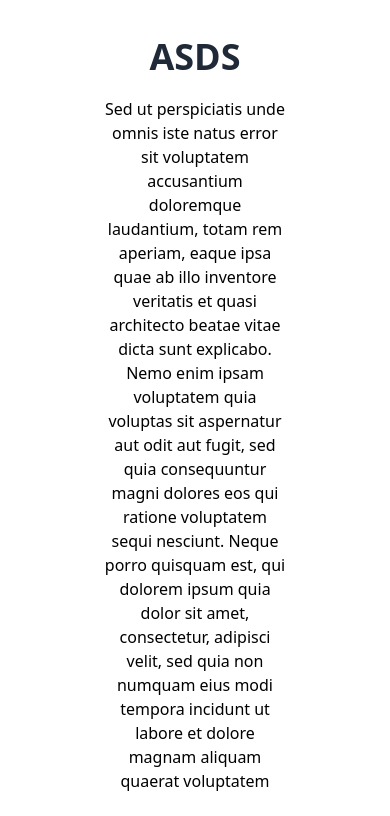
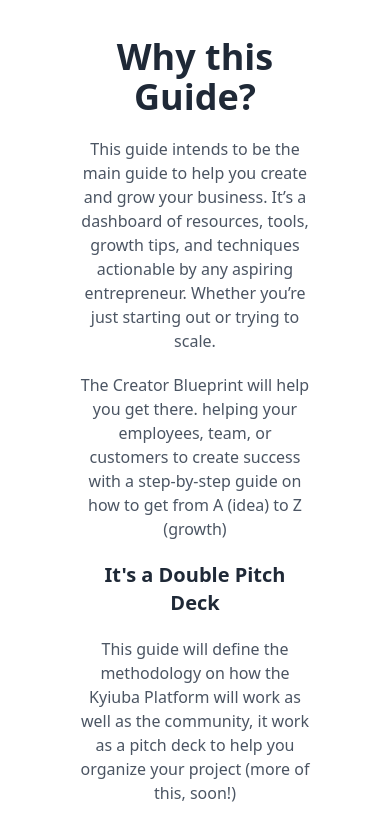
Before and after one commit to Sorvereign/kyiuba, a website: page src/index.html in a window 390 px wide. Shown: the part 4108-4924 px from the top of the page. Drawn offline with nearby package versions, Linux system fonts and the light colour scheme.

Commit message:
Update index.html

```diff
--- a/src/index.html
+++ b/src/index.html
@@ -177,12 +177,22 @@
       <img src="https://i.imgur.com/sSL3vqp.png" data-aos="fade-up" />
     </div>
 
-    <div class="w-4/5 sm:w-1/3 text-center md:text-left" data-aos="fade-left">
+    <div class="w-full md:w-1/3 text-center md:text-left" data-aos="fade-right">
       <h1 class="font-bold text-4xl text-gray-800">
-        ASDS
+        Why this Guide?
       </h1>
-      <p class="mt-5">
-        Sed ut perspiciatis unde omnis iste natus error sit voluptatem accusantium doloremque laudantium, totam rem aperiam, eaque ipsa quae ab illo inventore veritatis et quasi architecto beatae vitae dicta sunt explicabo. Nemo enim ipsam voluptatem quia voluptas sit aspernatur aut odit aut fugit, sed quia consequuntur magni dolores eos qui ratione voluptatem sequi nesciunt. Neque porro quisquam est, qui dolorem ipsum quia dolor sit amet, consectetur, adipisci velit, sed quia non numquam eius modi tempora incidunt ut labore et dolore magnam aliquam quaerat voluptatem
+      <p class="mt-5 text-gray-600">
+        This guide intends to be the main guide to help you create and grow your business. It’s a dashboard of resources, tools, growth tips, and techniques actionable by any aspiring entrepreneur. Whether you’re just starting out or trying to scale.
+      </p>
+      <p class="mt-5 text-gray-600">
+        The Creator Blueprint will help you get there. helping your employees, team, or customers to create success with a step-by-step guide on how to get from A (idea) to Z (growth)
+      </p>
+       <h1 class="mt-5 font-bold text-xl text-gray-800">
+        It's a Double Pitch Deck
+      </h1>
+      <p class="mt-5 text-gray-600">
+        This guide will define the methodology on how the Kyiuba Platform will work as well as the community, it work
+as a pitch deck to help you organize your project (more of this, soon!)
       </p>
     </div>
 
```
